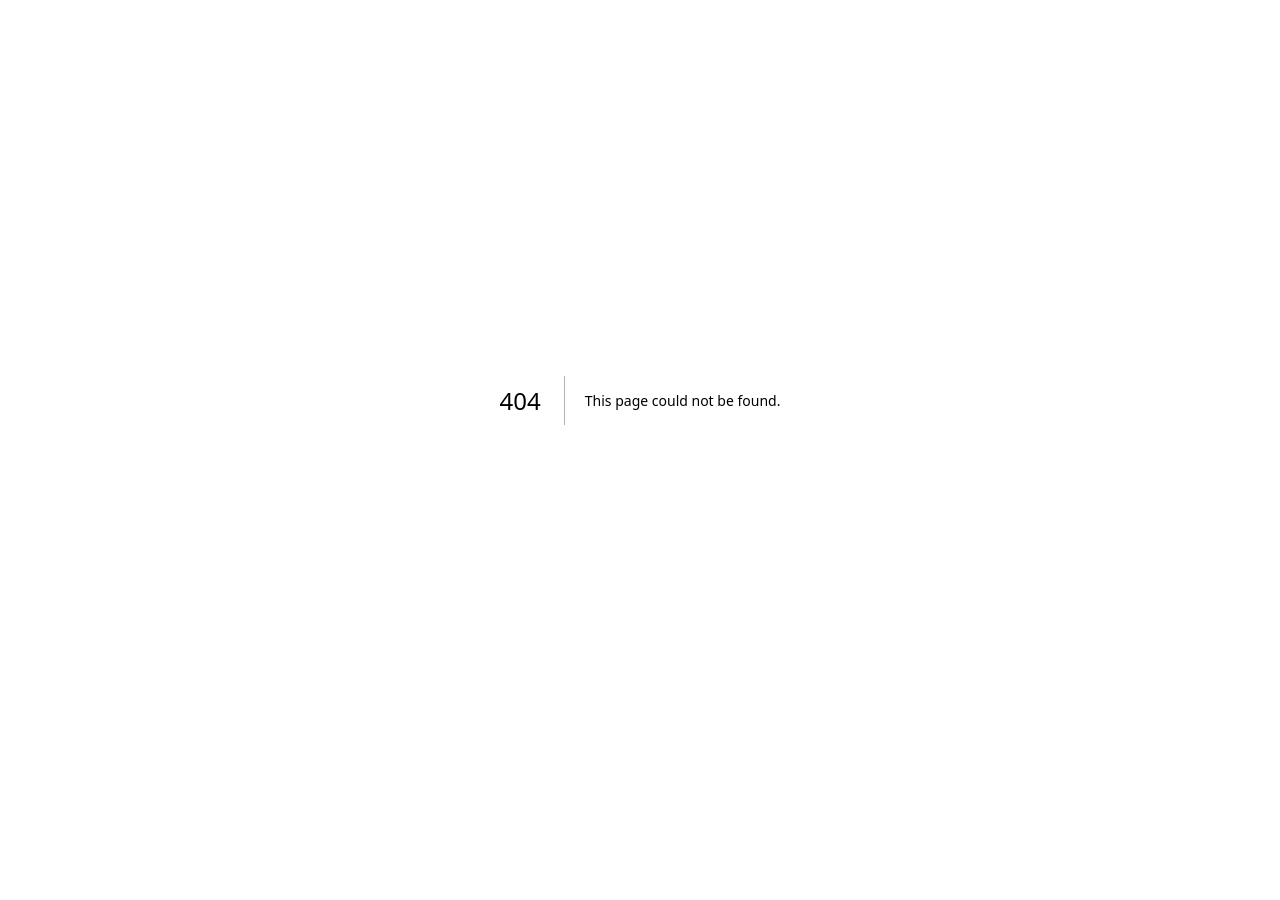
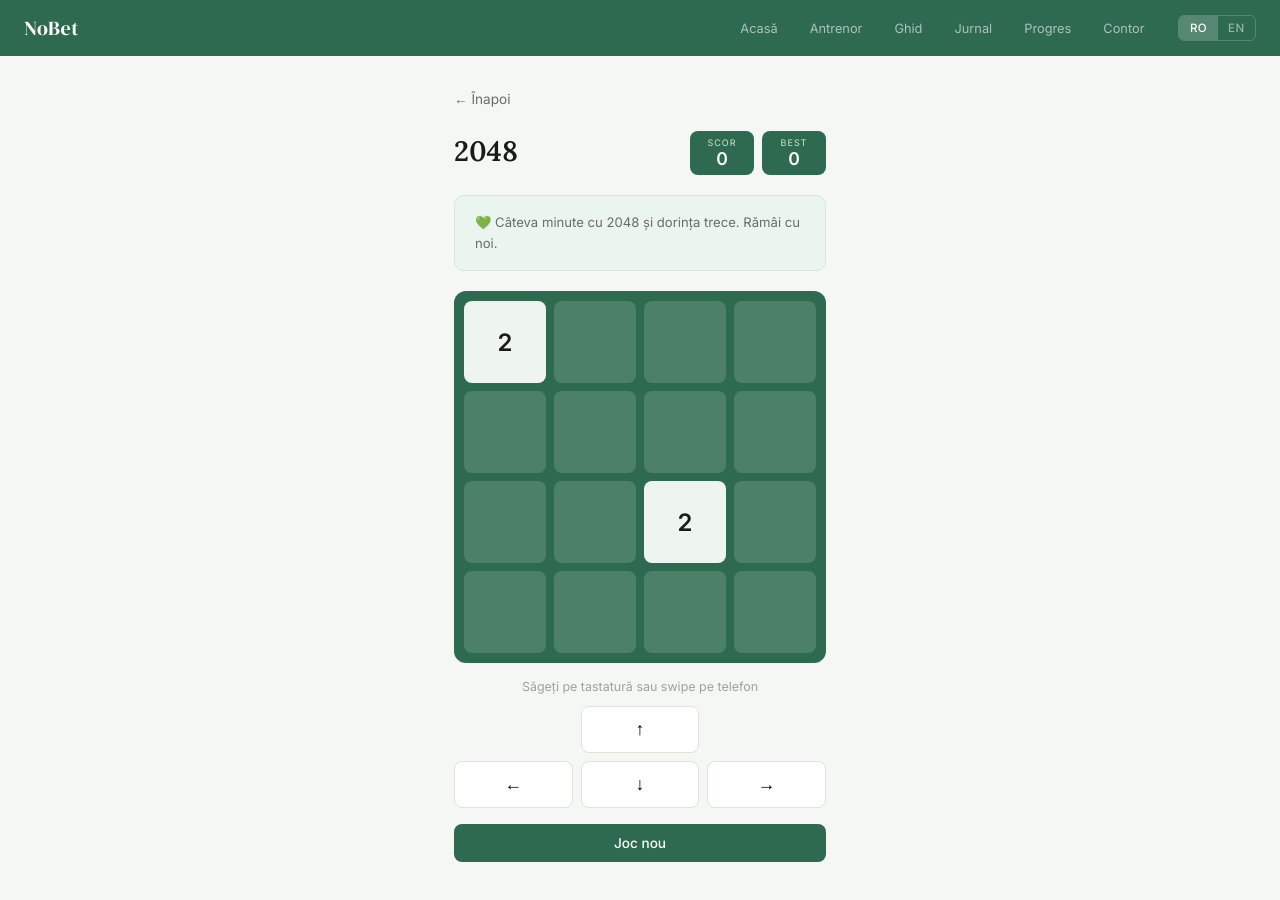
Before and after one commit to martinmanuelm84-ui/nobet-app, a Next.js app: page /jocuri/2048 in a window 1280 px wide. Before the commit this address had no page. Shown: the top 900 px of the page. Before the commit the page ends 800 px from the top, so only its background shows below. Built offline with nearby package versions, Linux system fonts and the light colour scheme.

Commit message:
add 2048 game

```diff
--- /dev/null
+++ b/app/jocuri/2048/page.tsx
@@ -0,0 +1,185 @@
+'use client'
+import { useState, useEffect, useCallback } from 'react'
+import { useRouter } from 'next/navigation'
+import Nav from '@/components/Nav'
+import { Lang } from '@/lib/i18n'
+
+type Board = (number|null)[][]
+
+function newBoard(): Board { return Array(4).fill(null).map(()=>Array(4).fill(null)) }
+
+function addRandom(b: Board): Board {
+  const empty: [number,number][] = []
+  b.forEach((r,ri)=>r.forEach((c,ci)=>{ if(!c) empty.push([ri,ci]) }))
+  if(!empty.length) return b
+  const [r,c] = empty[Math.floor(Math.random()*empty.length)]
+  const nb = b.map(row=>[...row])
+  nb[r][c] = Math.random()<0.9 ? 2 : 4
+  return nb
+}
+
+function initBoard(): Board { return addRandom(addRandom(newBoard())) }
+
+function slideRow(row: (number|null)[]): { row:(number|null)[], score:number } {
+  const nums = row.filter(Boolean) as number[]
+  let score = 0
+  const merged: number[] = []
+  let i = 0
+  while(i < nums.length) {
+    if(i+1 < nums.length && nums[i]===nums[i+1]) {
+      merged.push(nums[i]*2); score+=nums[i]*2; i+=2
+    } else { merged.push(nums[i]); i++ }
+  }
+  while(merged.length<4) merged.push(0)
+  return { row: merged.map(n=>n||null), score }
+}
+
+function move(b: Board, dir: string): { board:Board, score:number, moved:boolean } {
+  let score = 0
+  let moved = false
+  let nb = b.map(r=>[...r])
+  if(dir==='left') {
+    nb = nb.map(row=>{ const r=slideRow(row); score+=r.score; if(r.row.join()!==row.join()) moved=true; return r.row })
+  } else if(dir==='right') {
+    nb = nb.map(row=>{ const rev=[...row].reverse(); const r=slideRow(rev); score+=r.score; const res=[...r.row].reverse(); if(res.join()!==row.join()) moved=true; return res })
+  } else if(dir==='up') {
+    for(let c=0;c<4;c++) {
+      const col=nb.map(r=>r[c]); const r=slideRow(col); score+=r.score
+      r.row.forEach((v,ri)=>{ if(nb[ri][c]!==v) moved=true; nb[ri][c]=v })
+    }
+  } else if(dir==='down') {
+    for(let c=0;c<4;c++) {
+      const col=nb.map(r=>r[c]).reverse(); const r=slideRow(col); score+=r.score
+      const res=[...r.row].reverse()
+      res.forEach((v,ri)=>{ if(nb[ri][c]!==v) moved=true; nb[ri][c]=v })
+    }
+  }
+  return { board:nb, score, moved }
+}
+
+const COLORS: Record<number,string> = {
+  2:'#eef5f0', 4:'#d4eada', 8:'#5cb87a', 16:'#4aaa6e',
+  32:'#3a9c60', 64:'#2a8e52', 128:'#1e7d44', 256:'#166636',
+  512:'#0f5029', 1024:'#0a3d1e', 2048:'#062914'
+}
+const TEXT_COLORS: Record<number,string> = {
+  2:'#1a1a1a', 4:'#1a1a1a', 8:'#fff', 16:'#fff', 32:'#fff',
+  64:'#fff', 128:'#fff', 256:'#fff', 512:'#fff', 1024:'#fff', 2048:'#fff'
+}
+
+export default function Game2048() {
+  const [lang, setLang] = useState<Lang>('ro')
+  const [board, setBoard] = useState<Board>(initBoard)
+  const [score, setScore] = useState(0)
+  const [best, setBest] = useState(0)
+  const [over, setOver] = useState(false)
+  const [won, setWon] = useState(false)
+  const router = useRouter()
+
+  useEffect(()=>{
+    const savedLang = localStorage.getItem('nobet_lang') as Lang
+    if(savedLang) setLang(savedLang)
+    const b = localStorage.getItem('nobet_2048_best')
+    if(b) setBest(parseInt(b))
+  },[])
+
+  const handleMove = useCallback((dir: string)=>{
+    if(over) return
+    setBoard(prev=>{
+      const { board:nb, score:s, moved } = move(prev, dir)
+      if(!moved) return prev
+      const withNew = addRandom(nb)
+      setScore(sc=>{ const ns=sc+s; setBest(b=>{ const nb2=Math.max(b,ns); localStorage.setItem('nobet_2048_best',String(nb2)); return nb2 }); return ns })
+      const hasWin = withNew.some(r=>r.some(c=>c===2048))
+      if(hasWin) setWon(true)
+      const hasMoves = withNew.some((r,ri)=>r.some((c,ci)=>{
+        if(!c) return true
+        if(ri<3 && withNew[ri+1][ci]===c) return true
+        if(ci<3 && withNew[ri][ci+1]===c) return true
+        return false
+      }))
+      if(!hasMoves) setOver(true)
+      return withNew
+    })
+  },[over])
+
+  useEffect(()=>{
+    const onKey=(e: KeyboardEvent)=>{
+      const map: Record<string,string> = { ArrowLeft:'left', ArrowRight:'right', ArrowUp:'up', ArrowDown:'down' }
+      if(map[e.key]) { e.preventDefault(); handleMove(map[e.key]) }
+    }
+    window.addEventListener('keydown', onKey)
+    return ()=>window.removeEventListener('keydown', onKey)
+  },[handleMove])
+
+  let touchStart: {x:number,y:number}|null = null
+
+  const reset = ()=>{ setBoard(initBoard()); setScore(0); setOver(false); setWon(false) }
+
+  return (
+    <>
+      <Nav lang={lang} onLangChange={setLang} />
+      <style>{`
+        @import url('https://fonts.googleapis.com/css2?family=Lora:wght@600&display=swap');
+        .wrap-2048 { max-width: 420px; margin: 0 auto; padding: 2rem 1.5rem 3rem; }
+        .back-btn { display:inline-flex; align-items:center; gap:6px; color:var(--text2); font-size:0.85rem; text-decoration:none; margin-bottom:1.5rem; background:none; border:none; cursor:pointer; font-family:inherit; padding:0; }
+        .back-btn:hover { color:var(--accent); }
+        .header-row { display:flex; align-items:flex-end; justify-content:space-between; margin-bottom:1.25rem; }
+        .page-title { font-family:'Lora',serif; font-size:1.75rem; font-weight:600; color:var(--text); }
+        .scores { display:flex; gap:8px; }
+        .score-box { background:var(--accent); color:white; border-radius:8px; padding:6px 14px; text-align:center; min-width:64px; }
+        .score-label { font-size:9px; text-transform:uppercase; letter-spacing:1px; opacity:0.8; }
+        .score-val { font-size:1.1rem; font-weight:600; }
+        .grid-2048 { display:grid; grid-template-columns:repeat(4,1fr); gap:8px; background:var(--accent); padding:10px; border-radius:12px; margin-bottom:1rem; touch-action:none; }
+        .tile { aspect-ratio:1; border-radius:8px; display:flex; align-items:center; justify-content:center; font-weight:700; font-size:clamp(1rem,5vw,1.5rem); transition:background 0.1s; }
+        .tile-empty { background:rgba(255,255,255,0.15); }
+        .dir-btns { display:grid; grid-template-columns:repeat(3,1fr); gap:8px; margin-bottom:1rem; }
+        .dir-btn { padding:0.75rem; border:1px solid var(--border); border-radius:8px; background:var(--surface); font-size:1.1rem; cursor:pointer; transition:all 0.15s; }
+        .dir-btn:hover { border-color:var(--accent); background:var(--accent-light); }
+        .reset-btn { width:100%; padding:0.7rem; border:none; border-radius:8px; background:var(--accent); color:white; font-size:0.85rem; cursor:pointer; font-family:inherit; font-weight:500; }
+        .reset-btn:hover { opacity:0.85; }
+        .banner { border-radius:12px; padding:1.25rem; text-align:center; margin-bottom:1rem; }
+        .banner.won { background:var(--accent-light); border:1px solid var(--accent); }
+        .banner.over { background:#fef2f2; border:1px solid #fca5a5; }
+        .banner h2 { font-family:'Lora',serif; font-size:1.2rem; margin-bottom:0.4rem; }
+        .craving-note { background:var(--accent-light); border:1px solid var(--border); border-radius:10px; padding:1rem 1.25rem; font-size:0.82rem; color:var(--text2); line-height:1.6; margin-bottom:1.25rem; }
+        .hint { font-size:0.78rem; color:var(--text3); text-align:center; margin-bottom:0.75rem; }
+      `}</style>
+      <div className="wrap-2048">
+        <button className="back-btn" onClick={()=>router.push('/home')}>← {lang==='ro'?'Înapoi':'Back'}</button>
+        <div className="header-row">
+          <h1 className="page-title">2048</h1>
+          <div className="scores">
+            <div className="score-box"><div className="score-label">SCOR</div><div className="score-val">{score}</div></div>
+            <div className="score-box"><div className="score-label">BEST</div><div className="score-val">{best}</div></div>
+          </div>
+        </div>
+        <div className="craving-note">
+          💚 {lang==='ro'?'Câteva minute cu 2048 și dorința trece. Rămâi cu noi.':'A few minutes with 2048 and the urge passes. Stay with us.'}
+        </div>
+        {won && <div className="banner won"><h2>🎉 {lang==='ro'?'Ai ajuns la 2048!':'You reached 2048!'}</h2><p style={{fontSize:'0.85rem'}}>{lang==='ro'?'Continuă sau începe din nou.':'Keep going or start over.'}</p></div>}
+        {over && <div className="banner over"><h2>⏹ {lang==='ro'?'Joc terminat':'Game over'}</h2><p style={{fontSize:'0.85rem',color:'#6b6b6b'}}>{lang==='ro'?'Nicio mutare posibilă. Încearcă din nou.':'No moves left. Try again.'}</p></div>}
+        <div className="grid-2048"
+          onTouchStart={e=>{ const t=e.touches[0]; touchStart={x:t.clientX,y:t.clientY} }}
+          onTouchEnd={e=>{ if(!touchStart) return; const t=e.changedTouches[0]; const dx=t.clientX-touchStart.x; const dy=t.clientY-touchStart.y; if(Math.abs(dx)>Math.abs(dy)) handleMove(dx>0?'right':'left'); else handleMove(dy>0?'down':'up'); touchStart=null }}>
+          {board.map((row,ri)=>row.map((cell,ci)=>(
+            <div key={`${ri}-${ci}`} className={`tile ${!cell?'tile-empty':''}`}
+              style={{ background:cell?COLORS[cell]||'#062914':'', color:cell?TEXT_COLORS[cell]||'#fff':'' }}>
+              {cell||''}
+            </div>
+          )))}
+        </div>
+        <p className="hint">{lang==='ro'?'Săgeți pe tastatură sau swipe pe telefon':'Arrow keys or swipe on mobile'}</p>
+        <div className="dir-btns">
+          <div></div>
+          <button className="dir-btn" onClick={()=>handleMove('up')}>↑</button>
+          <div></div>
+          <button className="dir-btn" onClick={()=>handleMove('left')}>←</button>
+          <button className="dir-btn" onClick={()=>handleMove('down')}>↓</button>
+          <button className="dir-btn" onClick={()=>handleMove('right')}>→</button>
+        </div>
+        <button className="reset-btn" onClick={reset}>{lang==='ro'?'Joc nou':'New game'}</button>
+      </div>
+    </>
+  )
+}
```
